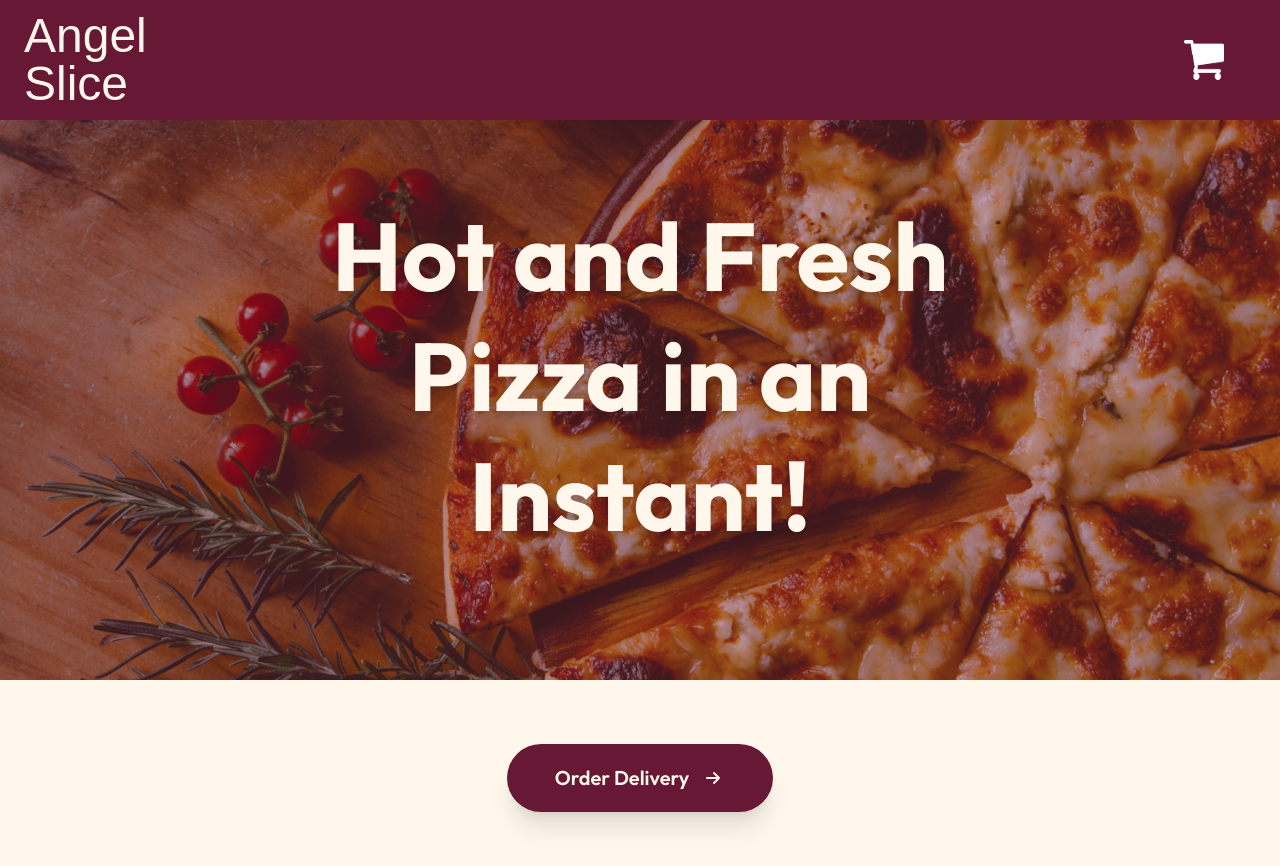
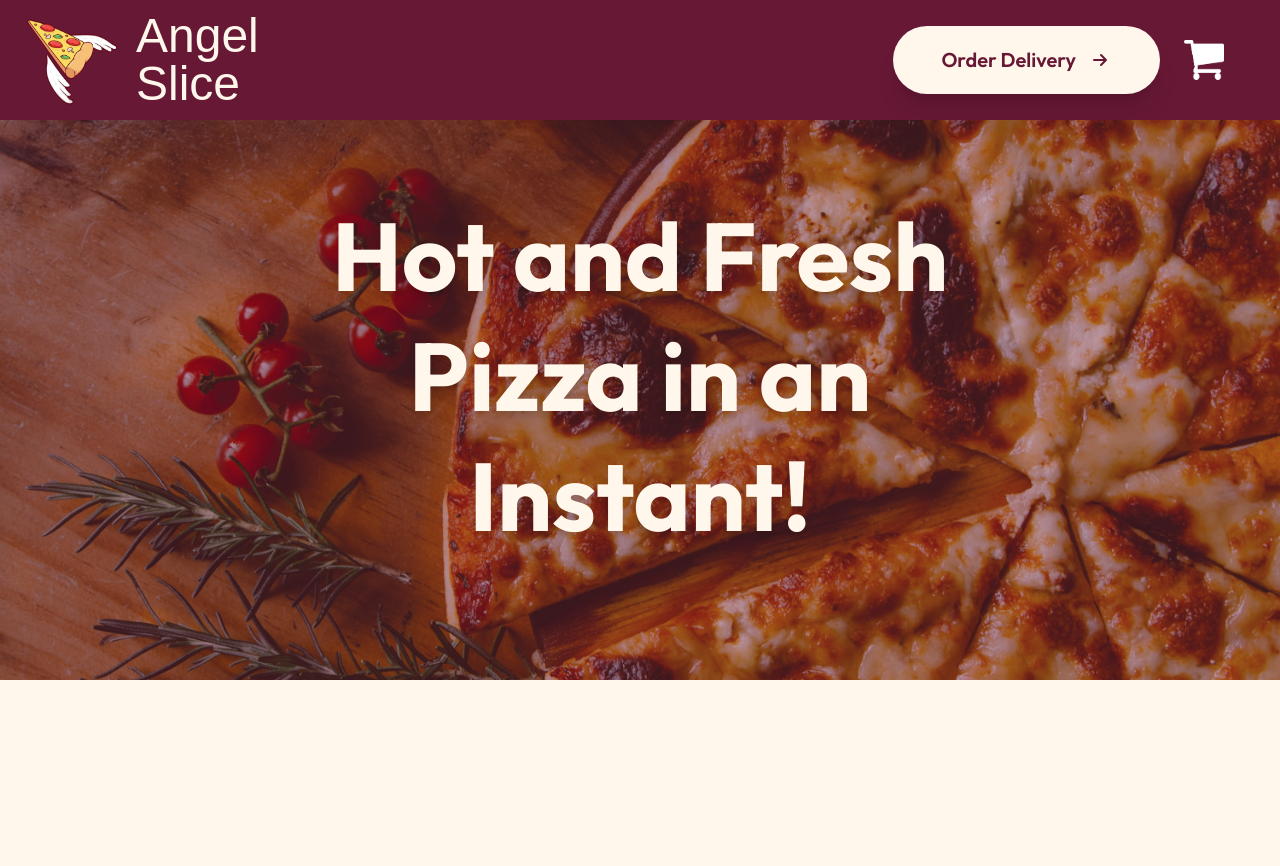
Before and after one commit to nowji/AngelSlice, a Next.js app: page / in a window 1280 px wide. Shown: the top 866 px of the page. After the commit the page ends 808 px from the top, so only its background shows below. Built offline with nearby package versions, Linux system fonts and the light colour scheme; a web font is replaced by a local one.

Commit message:
UI changes
Added logo to header, moved "Order Delivery" button to header, fixed routing

```diff
--- a/app/components/SideMenu.js
+++ b/app/components/SideMenu.js
@@ -1,11 +1,13 @@
 "use client";
 
-import Link from "next/link";
+import { useRouter } from 'next/navigation';
 
 export default function SideMenu({ isOpen, onClose }) {
+const router = useRouter();
   const handleSubmit = (event) => {
     event.preventDefault();
     onClose();
+    router.push('/order');
   };
 
   return (
@@ -78,13 +80,12 @@ export default function SideMenu({ isOpen, onClose }) {
             ></textarea>
           </div>
 
-          <Link href="/order" passHref>
           <button
             type="submit"
             className="bg-[#671835] hover:bg-[#55112A] text-[#FFF7EB] font-semibold w-full py-3 rounded-full text-lg transition-all hover:scale-105 shadow-lg mt-4"
           >
             Continue for Delivery
-          </button></Link>
+          </button>
         </form>
       </div>
     </main>
--- a/app/page.js
+++ b/app/page.js
@@ -13,10 +13,41 @@ export default function Home() {
     <div className="font-germania min-h-screen flex flex-col">
       <header className="bg-[#671835] text-[#FFF7EB] px-6 py-3">
         <div className="flex justify-between items-center">
+          <div className="flex items-center gap-4">
+            <Image
+              src="/logo.png"
+              alt="Angel Slice logo"
+              width={100}
+              height={100}
+              className="w-24 h-24"
+            />
             <div>
               <h1 className="font-germania text-5xl md:text-5xl">Angel</h1>
               <h1 className="font-germania text-5xl md:text-5xl">Slice</h1>
             </div>
+          </div>
+
+          <div className="flex items-center gap-4 md:gap-6">
+            <button
+            onClick={() => setIsMenuOpen(true)}
+            className="font-outfit bg-[#FFF7EB] hover:opacity-85 text-[#671835] font-semibold px-8 md:px-12 py-4 md:py-5 rounded-full text-lg md:text-xl transition-all hover:scale-105 flex items-center gap-3 shadow-xl"
+            >
+              Order Delivery
+              <svg
+                className="w-6 h-6 text-[#671835]"
+                fill="none"
+                stroke="currentColor"
+                viewBox="0 0 24 24"
+              >
+                <path
+                  strokeLinecap="round"
+                  strokeLinejoin="round"
+                  strokeWidth={2}
+                  d="M13 7l5 5m0 0l-5 5m5-5H6"
+                />
+              </svg>
+            </button>
+
             <Link href="/cart" className="cursor-pointer hover:opacity-80 transition-opacity mr-4 md:mr-8">
               <Image
                 src="/checkout.png"
@@ -26,6 +57,7 @@ export default function Home() {
                 className="w-10 h-10 md:w-10 md:h-10"
               />
             </Link>
+          </div>
         </div>
       </header>
 
@@ -53,25 +85,7 @@ export default function Home() {
       </main>
 
       <section className="font-outfit bg-[#FFF7EB] py-12 md:py-16 flex items-center justify-center">
-        <button
-          onClick={() => setIsMenuOpen(true)}
-          className="bg-[#671835] hover:bg-[#55112A] text-[#FFF7EB] font-semibold px-8 md:px-12 py-4 md:py-5 rounded-full text-lg md:text-xl transition-all hover:scale-105 flex items-center gap-3 shadow-xl"
-        >
-          Order Delivery
-          <svg
-            className="w-6 h-6 text-[#FFF7EB]"
-            fill="none"
-            stroke="currentColor"
-            viewBox="0 0 24 24"
-          >
-            <path
-              strokeLinecap="round"
-              strokeLinejoin="round"
-              strokeWidth={2}
-              d="M13 7l5 5m0 0l-5 5m5-5H6"
-            />
-          </svg>
-        </button>
+
       </section>
 
     </div>
```
Also changed, not shown: public/logo.png (added). Lines whose indentation alone changed are shown as unchanged.
